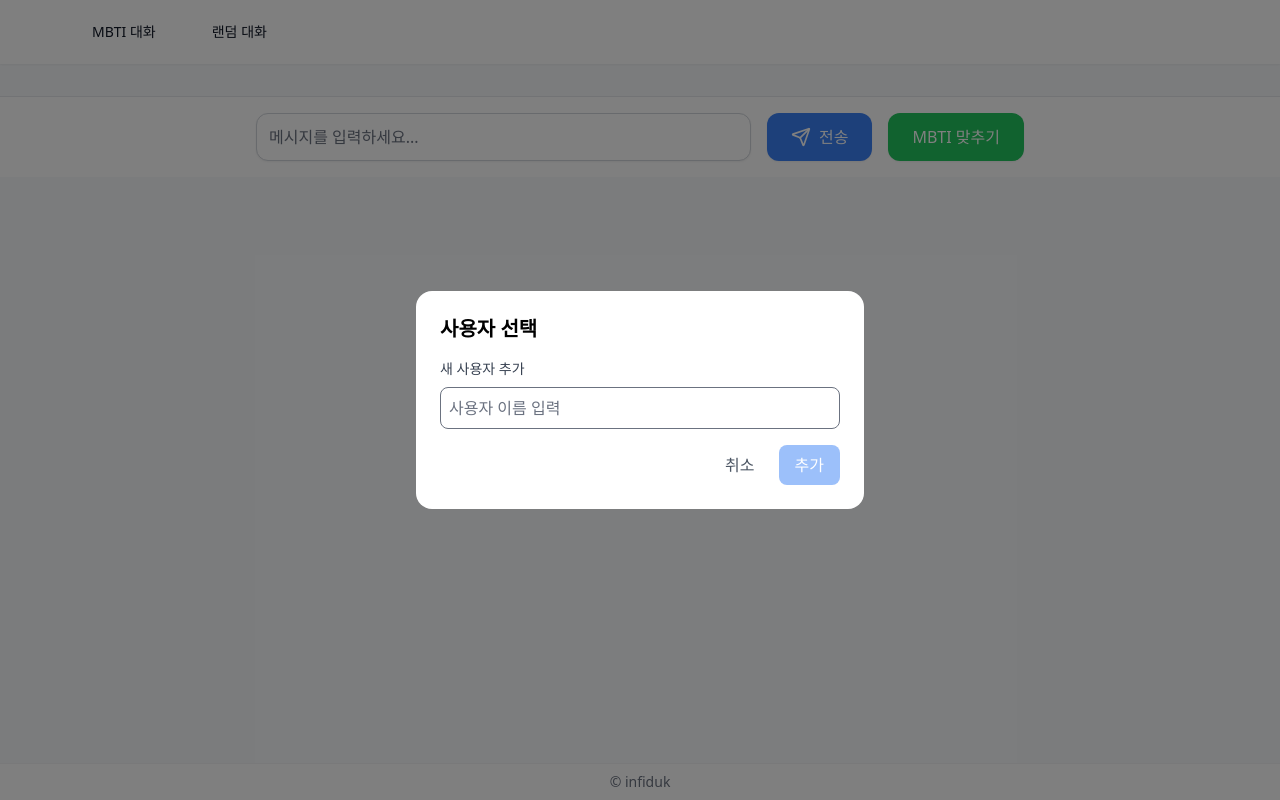
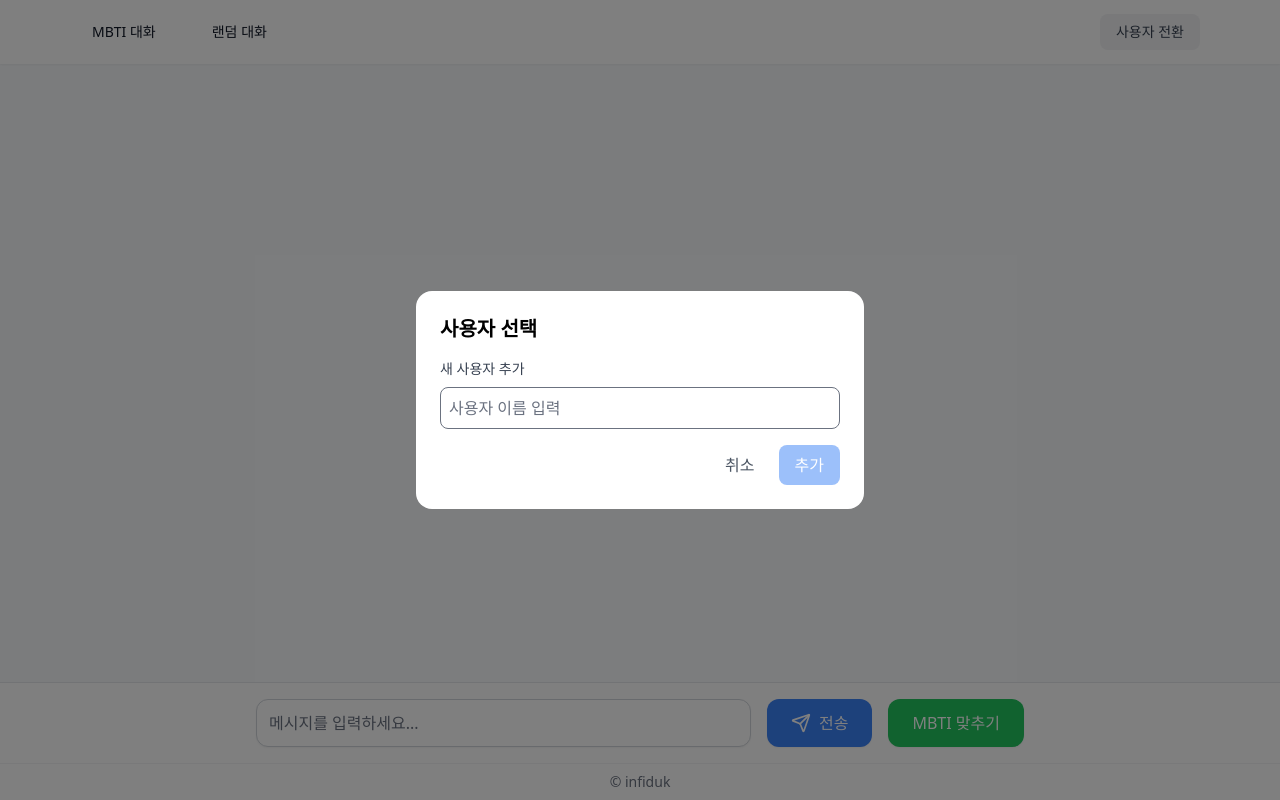
Before and after one commit to mbti-chatbot/mbti-chatbot-gpt, a Next.js app: page /random in a window 1280 px wide. Built offline with nearby package versions, Linux system fonts and the light colour scheme.

Commit message:
:bug: fix: input이 위로 올라간 현상 및 사용자 전환 버튼 위치 수정
random 페이지에서 사용자 전환 버튼도 없어졌고 input창이 위로 올라갔어

```diff
--- a/src/components/Layout.js
+++ b/src/components/Layout.js
@@ -1,8 +1,11 @@
-import Link from "next/link";
+// src/components/Layout.js
+import { useState } from "react";
 import { useRouter } from "next/router";
+import { UserModal } from "@/components";
 
 export default function Layout({ children }) {
   const router = useRouter();
+  const [showUserModal, setShowUserModal] = useState(false);
 
   return (
     <div className="min-h-screen flex flex-col">
@@ -10,26 +13,43 @@ export default function Layout({ children }) {
         <div className="max-w-6xl mx-auto px-4">
           <div className="flex items-center justify-between h-16">
             <div className="flex items-center space-x-8">
-              <Link
+              <a
                 href="/"
                 className={`text-gray-900 hover:text-blue-600 px-3 py-2 rounded-md text-sm font-medium
                   ${router.pathname === "/" ? "text-blue-600" : ""}`}
               >
                 MBTI 대화
-              </Link>
-              <Link
+              </a>
+              <a
                 href="/random"
                 className={`text-gray-900 hover:text-blue-600 px-3 py-2 rounded-md text-sm font-medium
                   ${router.pathname === "/random" ? "text-blue-600" : ""}`}
               >
                 랜덤 대화
-              </Link>
+              </a>
             </div>
+            {router.pathname === "/random" && (
+              <div className="flex items-center gap-4">
+                <div className="text-sm">
+                  <span className="font-medium" id="current-user-name"></span>
+                  <span
+                    className="ml-2 text-gray-600"
+                    id="current-user-score"
+                  ></span>
+                </div>
+                <button
+                  onClick={() => setShowUserModal(true)}
+                  className="px-4 py-2 text-sm bg-gray-100 text-gray-700 rounded-lg hover:bg-gray-200"
+                >
+                  사용자 전환
+                </button>
+              </div>
+            )}
           </div>
         </div>
       </header>
 
-      <main className="flex-1 overflow-auto">{children}</main>
+      <main className="flex-1 overflow-hidden flex flex-col">{children}</main>
 
       <footer className="bg-white border-t border-gray-100 py-2">
         <div className="max-w-3xl mx-auto px-4">
@@ -38,6 +58,22 @@ export default function Layout({ children }) {
           </p>
         </div>
       </footer>
+
+      {showUserModal && (
+        <UserModal
+          onClose={() => setShowUserModal(false)}
+          onSubmit={(user) => {
+            const nameElement = document.getElementById("current-user-name");
+            const scoreElement = document.getElementById("current-user-score");
+            if (nameElement) nameElement.textContent = user.name;
+            if (scoreElement)
+              scoreElement.textContent = `점수: ${user.score}점`;
+            setShowUserModal(false);
+            // 페이지 새로고침
+            router.reload();
+          }}
+        />
+      )}
     </div>
   );
 }
--- a/src/pages/random.js
+++ b/src/pages/random.js
@@ -41,6 +41,17 @@ export default function RandomChat() {
   useEffect(() => {
     messagesEndRef.current?.scrollIntoView({ behavior: "smooth" });
   }, [messages]);
+
+  useEffect(() => {
+    // 현재 사용자 정보 업데이트
+    if (currentUser) {
+      const nameElement = document.getElementById("current-user-name");
+      const scoreElement = document.getElementById("current-user-score");
+      if (nameElement) nameElement.textContent = currentUser.name;
+      if (scoreElement)
+        scoreElement.textContent = `점수: ${currentUser.score}점`;
+    }
+  }, [currentUser]);
 
   const handleSubmit = async (e) => {
     e.preventDefault();
@@ -119,11 +130,16 @@ export default function RandomChat() {
   };
 
   return (
-    <div className="flex-1 relative">
+    <div className="flex-1 flex flex-col h-[calc(100vh-4rem)] relative">
       {showFireworks && <Fireworks />}
 
+      {/* 채팅 영역 */}
+      <div className="flex-1 overflow-y-auto">
         <MessageList messages={messages} currentUser={currentUser} />
+      </div>
 
+      {/* 입력 영역 - 하단에 고정 */}
+      <div className="sticky bottom-0 w-full">
         <ChatInput
           input={input}
           setInput={setInput}
@@ -131,6 +147,7 @@ export default function RandomChat() {
           isLoading={isLoading}
           handleGuess={() => setShowGuessModal(true)}
         />
+      </div>
 
       <GuessModal
         isOpen={showGuessModal}
```
Lines whose indentation alone changed are shown as unchanged.
